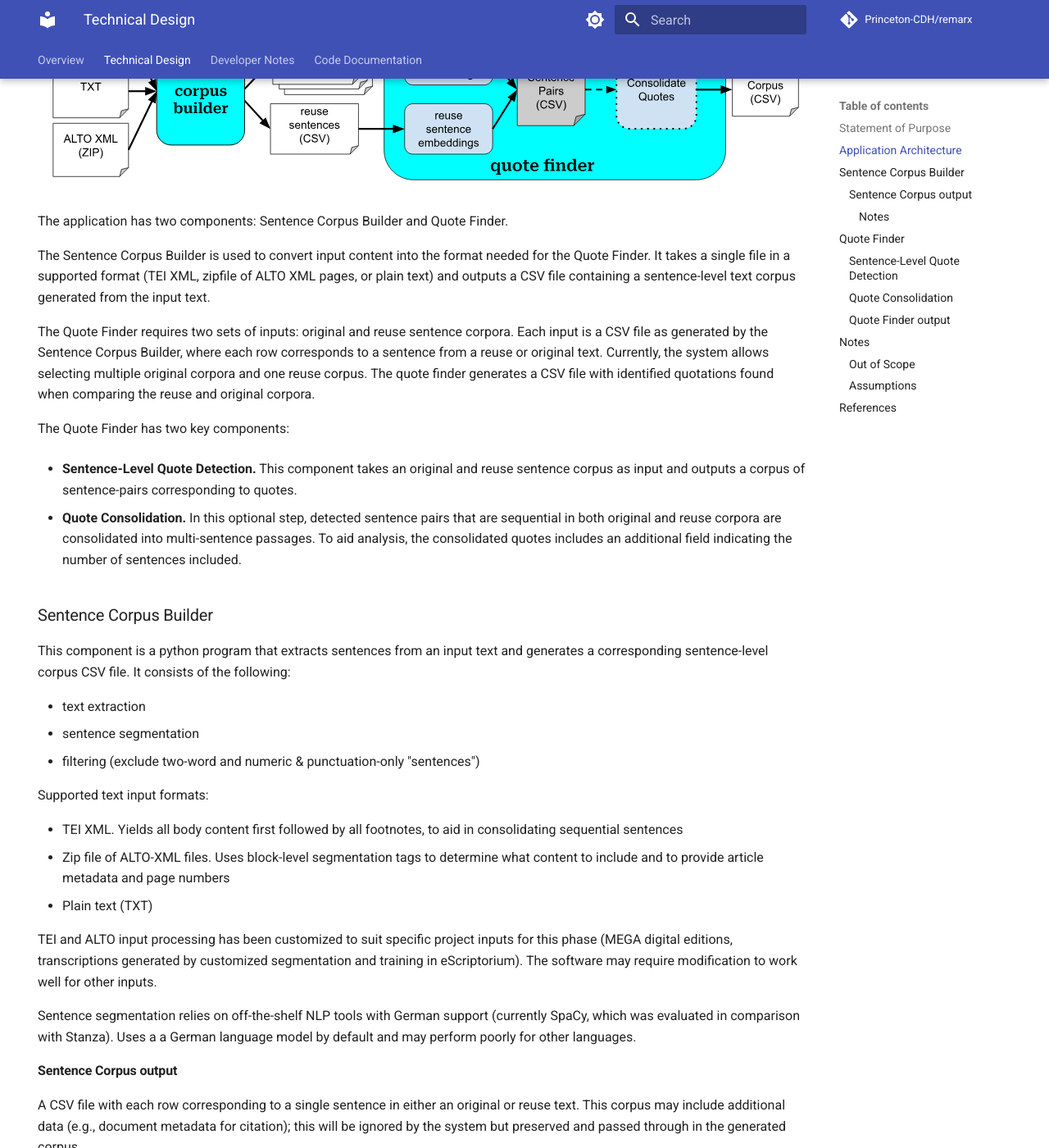
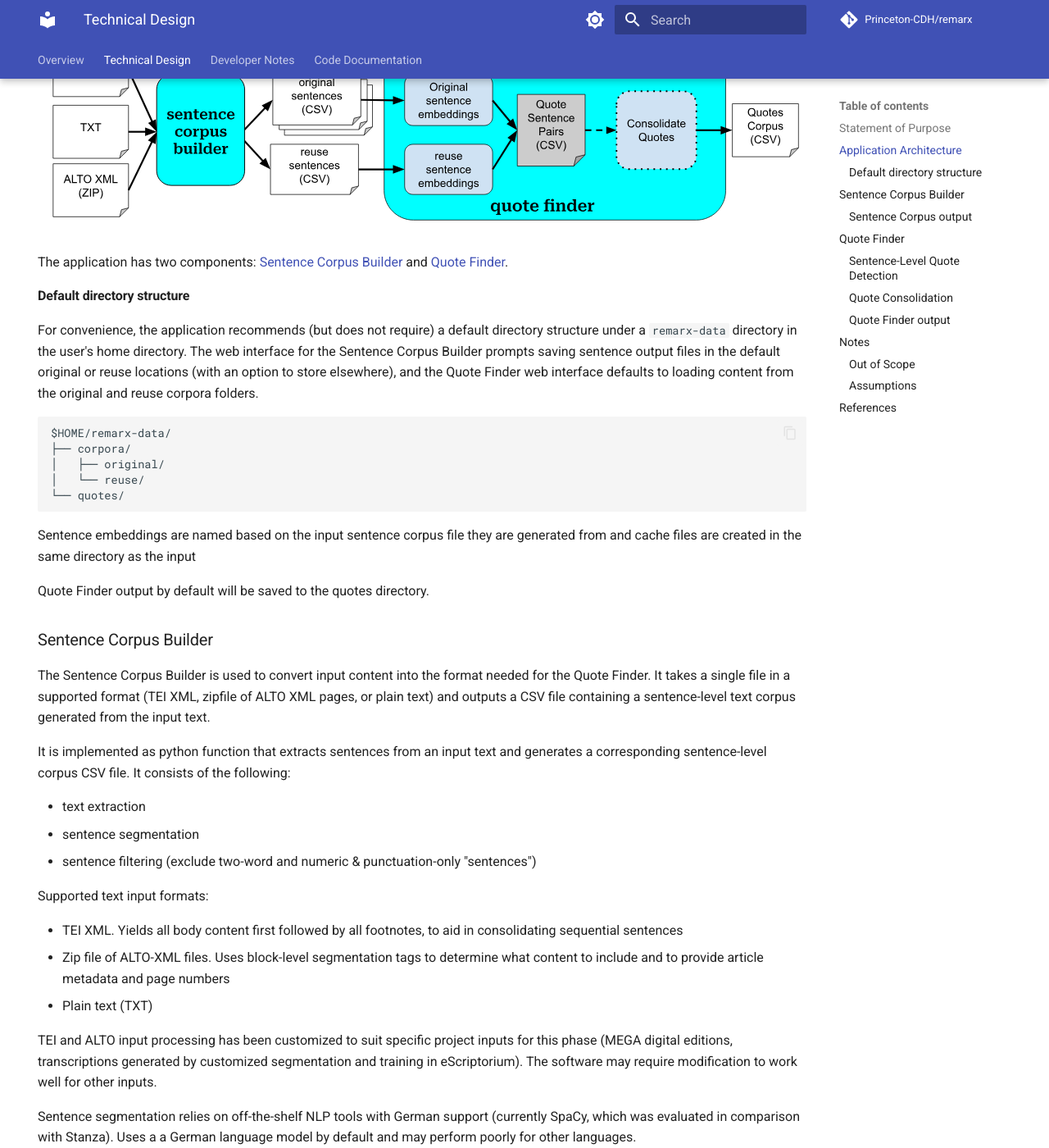
Before and after one commit to Princeton-CDH/remarx, an MkDocs documentation site: the page built from docs/technical-design.md, in a window 1280 px wide and 1400 px high, scrolled down 709 px. Shown: the whole window at 82% size. Built offline with MkDocs 1.6.1 and Material for MkDocs 9.7.7, drawn with Linux system fonts in a browser that asks for light colours; comment, search, counter and statistics services are not loaded; the version menu is left out; some of the changed text lies outside the part shown.

Commit message:
Document default directory; add note about date/version updated

````diff
--- a/docs/technical-design.md
+++ b/docs/technical-design.md
@@ -19,27 +21,35 @@
 
 ![System Architecture](images/system-architecture.svg)
 
-The application has two components: Sentence Corpus Builder and Quote Finder.
+The application has two components: [Sentence Corpus Builder](#sentence-corpus-builder) and [Quote Finder](#quote-finder).
+
+#### Default directory structure
+
+For convenience, the application recommends (but does not require) a default directory structure under a `remarx-data` directory in the user's home directory. The web interface for the Sentence Corpus Builder prompts saving sentence output files in the default original or reuse locations (with an option to store elsewhere), and the Quote Finder web interface defaults to loading content from the original and reuse corpora folders.
+
+```
+$HOME/remarx-data/
+├── corpora/
+│   ├── original/
+│   └── reuse/
+└── quotes/
+```
+
+Sentence embeddings are named based on the input sentence corpus file they are generated from and cache files are created in the same directory as the input
+
+Quote Finder output by default will be saved to the quotes directory.
+
+### Sentence Corpus Builder
 
 The Sentence Corpus Builder is used to convert input content into the format needed for the Quote Finder.
 It takes a single file in a supported format (TEI XML, zipfile of ALTO XML pages, or plain text) and outputs a CSV file containing a sentence-level text corpus generated from the input text.
 
-The Quote Finder requires two sets of inputs: original and reuse sentence corpora. Each input is a CSV file as generated by the Sentence Corpus Builder, where each row corresponds to a sentence from a reuse or original text. Currently, the system allows selecting multiple original corpora and one reuse corpus. The quote finder generates a CSV file with identified quotations found when comparing the reuse and original corpora.
-
-The Quote Finder has two key components:
-
-- **Sentence-Level Quote Detection.** This component takes an original and reuse sentence corpus as input and outputs a corpus of sentence-pairs corresponding to quotes.
-
-- **Quote Consolidation.** In this optional step, detected sentence pairs that are sequential in both original and reuse corpora are consolidated into multi-sentence passages. To aid analysis, the consolidated quotes includes an additional field indicating the number of sentences included.
-
-### Sentence Corpus Builder
-
-This component is a python program that extracts sentences from an input text and generates a corresponding
+It is implemented as python function that extracts sentences from an input text and generates a corresponding
 sentence-level corpus CSV file. It consists of the following:
 
 - text extraction
 - sentence segmentation
-- filtering (exclude two-word and numeric & punctuation-only "sentences")
+- sentence filtering (exclude two-word and numeric & punctuation-only "sentences")
 
 Supported text input formats:
 
@@ -68,16 +78,16 @@
 | `page_file`    | Page file document within the ALTO zip file                         | String   | Optional; ALTO only                  |
 | `line_number`  | Line number of the source text where the sentence begins            | String   | Optional; TEI only                   |
 
-###### Notes
-
 1. For ALTO XML, the the `file` field is the zip file that contains a set of ALTO page XML files.
 2. Depends on ALTO custom segmentation; may not always be present.
 
 ### Quote Finder
 
+The Quote Finder requires two sets of inputs: original and reuse sentence corpora. Each input is a CSV file as generated by the Sentence Corpus Builder, where each row corresponds to a sentence from a reuse or original text. Currently, the system allows selecting multiple original corpora and one reuse corpus. The quote finder generates a CSV file with identified quotations found when comparing the reuse and original corpora.
+
 #### Sentence-Level Quote Detection
 
-This component is a python program that identifies quote sentence-pairs for a given set of original and reuse sentence corpora. First, sentence embeddings are generated for each sentences in the input corpora, using pretrained model available via SBERT or HuggingFace. Then, likely quotes are identified using embedding similarity with an off-the-shelf approximate nearest neighbors library ([Voyager, from Spotify](https://spotify.github.io/voyager/), which are filtered by some cutoff score. The result is a quote sentence-pair corpus CSV file.
+This component is a python program that identifies quote sentence-pairs for a given set of original and reuse sentence corpora. First, sentence embeddings are generated for each sentences in the input corpora, using a pretrained model available via SBERT or HuggingFace. Then, likely quotes are identified using embedding similarity with an off-the-shelf approximate nearest neighbors library ([Voyager, from Spotify](https://spotify.github.io/voyager/)), which are filtered by a cutoff score. The result is a quote sentence-pair corpus CSV file ([described below](#quote-finder-output)).
 
 The default embeddings model is a multilingual model, but has not been tested extensively against multilingual content. Other models could be added in future.
 
````
Also changed, not shown: other parts of docs/technical-design.md (+4 -2 lines).
